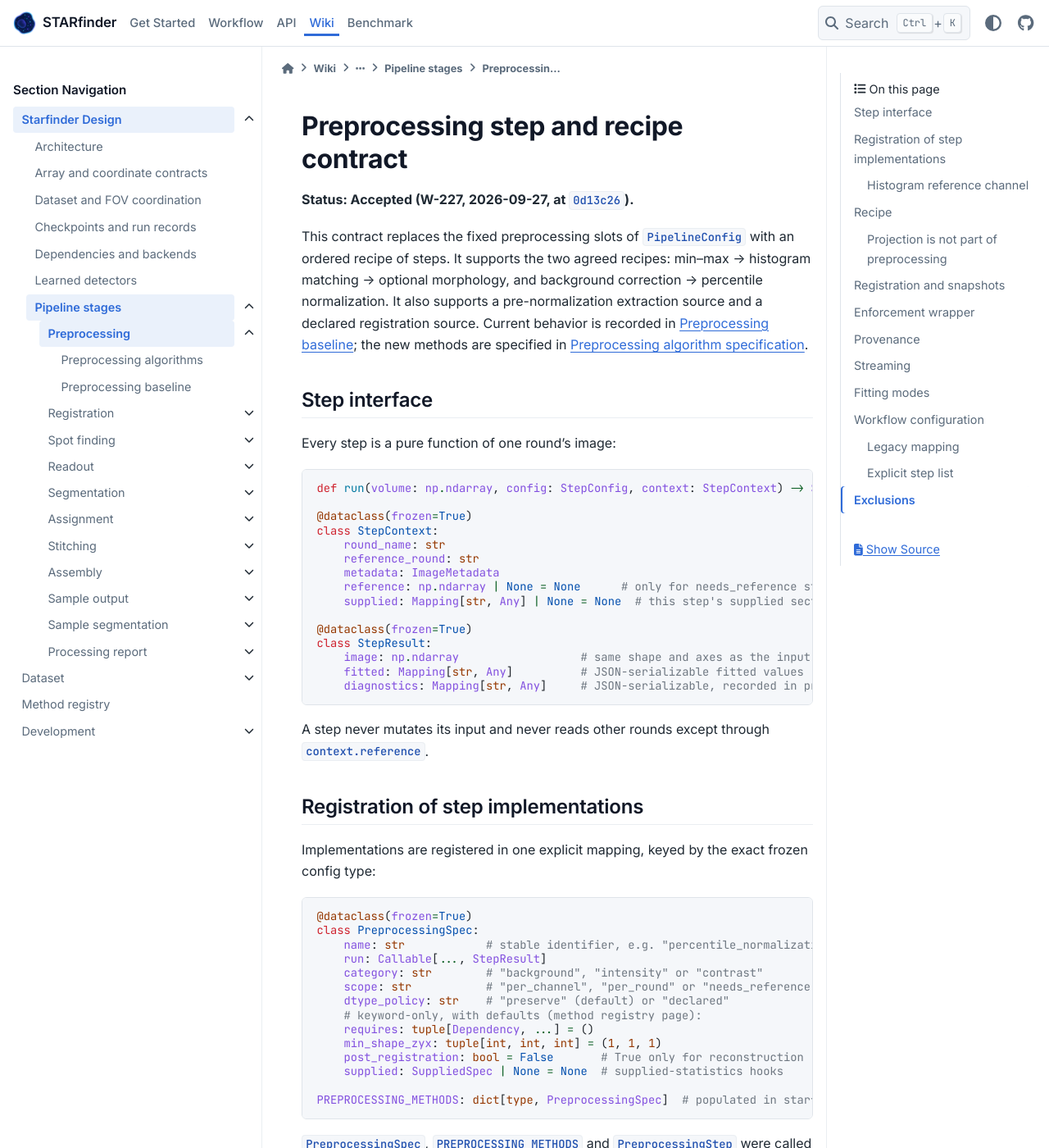
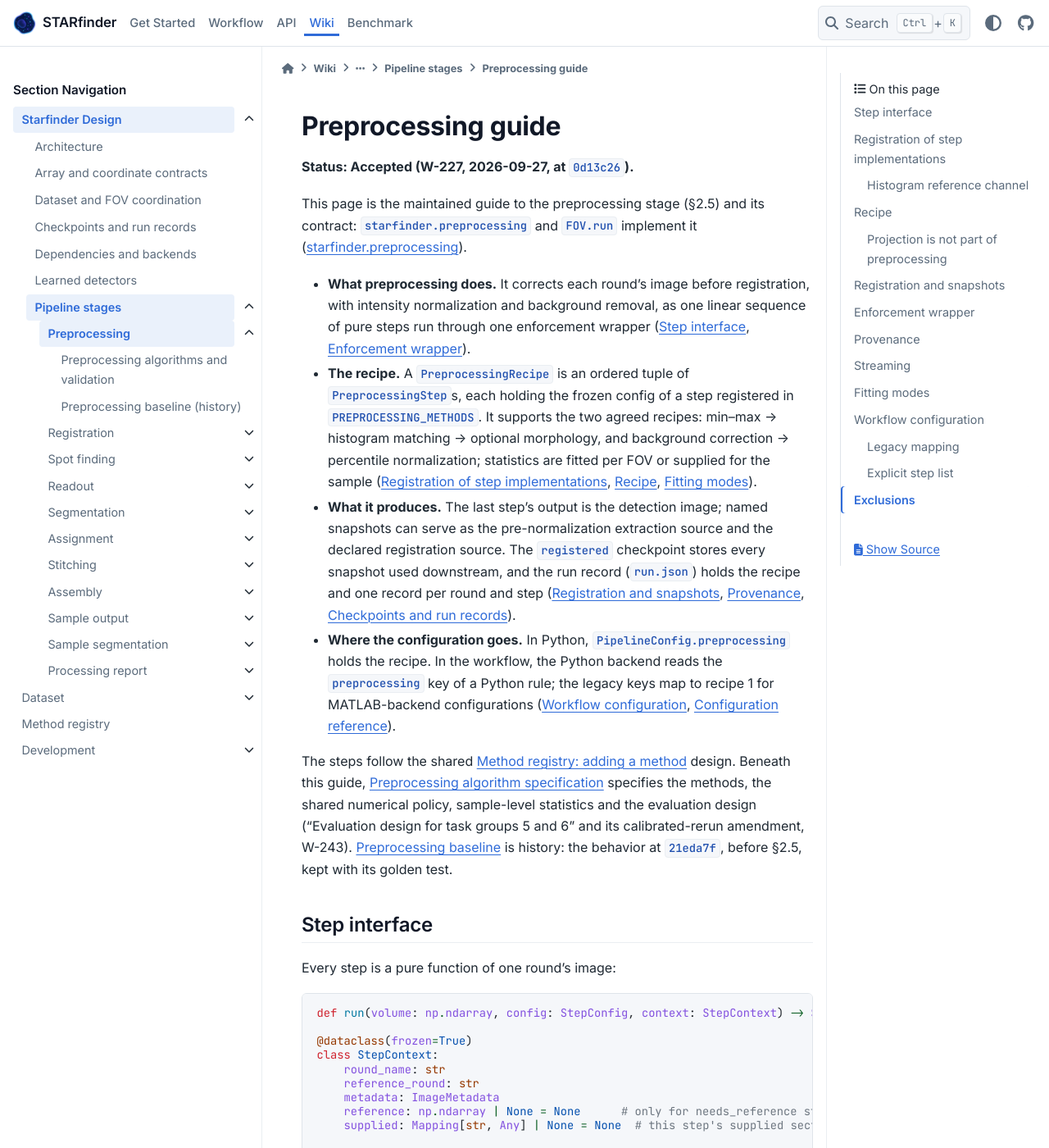
Before and after one commit to wanglab-broad/starfinder, a Sphinx documentation site: the page built from docs/preprocessing-contract.md, in a window 1280 px wide and 1400 px high. Shown: the whole window at 82% size. Built offline with Sphinx 7.4.7 and the PyData theme 0.15.4, drawn with Linux system fonts in a browser that asks for light colours; some of the changed text lies outside the part shown.

Commit message:
feat(w-590): make the preprocessing contract the maintained…
`docs/preprocessing-contract.md` keeps its URL and is now the
preprocessing guide, titled "Preprocessing guide". It opens with the
four-bullet orientation and a paragraph naming the pages beneath it, and
its hidden toctree lists "Preprocessing algorithms and validation" and
"Preprocessing baseline (history)". The inventory was saved from base
f1893f1 before any edit. The only implementation-period material was the
contract's 7-line intro, which was removed. Stale change-era wording was
corrected in place in six guide sections and two places on the algorithm
page; no value changed. One example …

Linear-Issue: W-590

````diff
--- a/docs/preprocessing-algorithms.md
+++ b/docs/preprocessing-algorithms.md
@@ -11,8 +11,8 @@ pre-normalization extraction source, together with the shared numerical policy,
 the histogram summary behind sample-level statistics, and the before/after
 evaluation design. Each method and mode starts with the problem it addresses,
 its cause, the synthetic condition that isolates it, and why its benefit may be
-small. The step interface is in {doc}`preprocessing-contract`; current behavior
-is in {doc}`preprocessing-baseline`.
+small. The step interface is in {doc}`preprocessing-contract`, the preprocessing
+guide; the behavior before §2.5 is recorded in {doc}`preprocessing-baseline` (history).
 
 ## What preprocessing corrects
 
--- a/docs/preprocessing-contract.md
+++ b/docs/preprocessing-contract.md
@@ -1,14 +1,36 @@
-# Preprocessing step and recipe contract
+# Preprocessing guide
 
 **Status: Accepted (W-227, 2026-09-27, at `0d13c26`).**
 
-This contract replaces the fixed preprocessing slots of `PipelineConfig` with an
-ordered recipe of steps. It supports the two agreed recipes: min–max → histogram
-matching → optional morphology, and background correction → percentile
-normalization. It also supports a pre-normalization extraction source and a
-declared registration source. Current behavior is recorded in
-{doc}`preprocessing-baseline`; the new methods are specified in
-{doc}`preprocessing-algorithms`.
+This page is the maintained guide to the preprocessing stage (§2.5) and its contract:
+`starfinder.preprocessing` and `FOV.run` implement it ({doc}`api/preprocessing`).
+
+* **What preprocessing does.** It corrects each round's image before registration,
+  with intensity normalization and background removal, as one linear sequence of
+  pure steps run through one enforcement wrapper ([Step interface](#step-interface),
+  [Enforcement wrapper](#enforcement-wrapper)).
+* **The recipe.** A `PreprocessingRecipe` is an ordered tuple of `PreprocessingStep`s,
+  each holding the frozen config of a step registered in `PREPROCESSING_METHODS`. It
+  supports the two agreed recipes: min–max → histogram matching → optional morphology,
+  and background correction → percentile normalization; statistics are fitted per FOV
+  or supplied for the sample ([Registration of step implementations](#registration-of-step-implementations),
+  [Recipe](#recipe), [Fitting modes](#fitting-modes)).
+* **What it produces.** The last step's output is the detection image; named snapshots
+  can serve as the pre-normalization extraction source and the declared registration
+  source. The `registered` checkpoint stores every snapshot used downstream, and the run
+  record (`run.json`) holds the recipe and one record per round and step
+  ([Registration and snapshots](#registration-and-snapshots), [Provenance](#provenance),
+  {doc}`checkpoints`).
+* **Where the configuration goes.** In Python, `PipelineConfig.preprocessing` holds the
+  recipe. In the workflow, the Python backend reads the `preprocessing` key of a Python
+  rule; the legacy keys map to recipe 1 for MATLAB-backend configurations
+  ([Workflow configuration](#workflow-configuration), {doc}`workflow-configuration`).
+
+The steps follow the shared {doc}`method-registry` design. Beneath this guide,
+{doc}`preprocessing-algorithms` specifies the methods, the shared numerical policy,
+sample-level statistics and the evaluation design ("Evaluation design for task groups 5
+and 6" and its calibrated-rerun amendment, W-243). {doc}`preprocessing-baseline` is
+history: the behavior at `21eda7f`, before §2.5, kept with its golden test.
 
 ## Step interface
 
@@ -88,7 +110,7 @@ called `StepSpec`, `STEPS` and `RecipeStep` before the registry renames
 
 ### Histogram reference channel
 
-`HistogramMatchingConfig` gains `reference_channel: int = 0` and replaces
+`HistogramMatchingConfig` has `reference_channel: int = 0`, which replaced
 `PipelineConfig.histogram_reference_channel`. The reference round is
 `context.reference_round`. For `fit="fov"`, the wrapper passes that round's
 input to the histogram-matching step, restricted to `reference_channel`, as
@@ -135,10 +157,11 @@ class PreprocessingRecipe:
 * **Supplied statistics.** A recipe whose steps include the same step name twice
   with `fit="supplied"` is rejected at validation.
 
-`PipelineConfig` gains `preprocessing: PreprocessingRecipe | None` and loses the
+`PipelineConfig` has `preprocessing: PreprocessingRecipe | None`, which replaced the
 slots `normalization`, `histogram`, `histogram_reference_channel`,
 `reconstruction`, `reconstruction_after_registration`, `tophat` and
-`projection`. The migration guide records the replaced Python fields.
+`projection`. The migration guide records the replaced Python fields
+({doc}`migration`, "Preprocessing recipe").
 
 ### Projection is not part of preprocessing
 
@@ -157,7 +180,8 @@ views, both with maximum projection by default:
   is the stitching input.
 
 The views and the alignment of the Python reference merged image with MATLAB
-are specified separately (W-235).
+are specified in {doc}`workflows`, "Projection views and the reference merged
+image" (W-235).
 
 ## Registration and snapshots
 
@@ -168,17 +192,16 @@ source.
 
 * **Single registration step.** Each snapshot is resampled once from its
   pre-registration version.
-* **Several registration steps** (for example global then local). Until §2.6
-  task group 4 composes the stages into one resampling, each step's transform is
-  applied to every snapshot in turn, as it is to the single image today. A
-  snapshot is then resampled once per registration step.
-* **Consistency.** Every downstream snapshot goes through the same sequence of
-  resamplings, so all snapshots of a round stay aligned with each other and with
+* **Several registration steps** (for example global then local). The steps compose
+  into one transform chain, and each snapshot is resampled once through it from its
+  pre-registration version ({doc}`registration-contract`, "One final resampling").
+* **Consistency.** Every downstream snapshot goes through the same resampling, so
+  all snapshots of a round stay aligned with each other and with
   the detection coordinates.
 * The reference round is not transformed.
 * Provenance records, per round and snapshot, the transforms applied.
 * The `registered` checkpoint stores every snapshot used downstream under its
-  name. A recipe without an extraction source stores one image, as today.
+  name. A recipe without an extraction source stores one image.
 
 ## Enforcement wrapper
 
@@ -195,7 +218,7 @@ the run record.
 
 ## Provenance
 
-The existing run record (`run.json`) gains a `preprocessing` entry:
+The run record (`run.json`) holds a `preprocessing` entry:
 
 ```json
 {"recipe": {"steps": ["..."], "extraction_source": null, "registration_source": null},
@@ -294,6 +317,6 @@ supports a change; a Python configuration states it as the step list above.
 ```{toctree}
 :hidden:
 
-Preprocessing algorithms <preprocessing-algorithms>
-Preprocessing baseline <preprocessing-baseline>
+Preprocessing algorithms and validation <preprocessing-algorithms>
+Preprocessing baseline (history) <preprocessing-baseline>
 ```
````
Also changed, not shown: other parts of docs/preprocessing-algorithms.md (+1 -1 lines), other parts of docs/preprocessing-contract.md (+2 -2 lines), docs/api/preprocessing.rst (+6 -9 lines).
